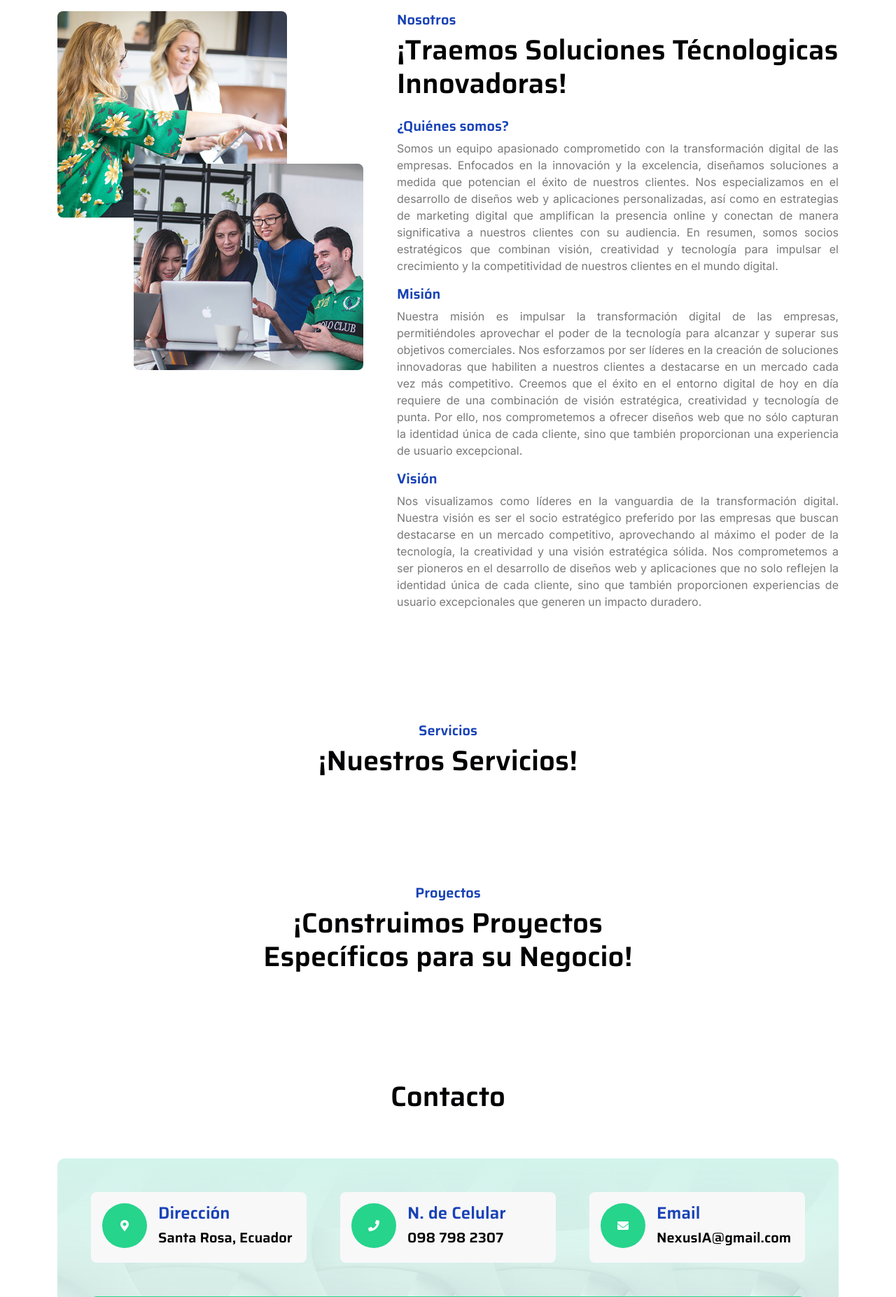
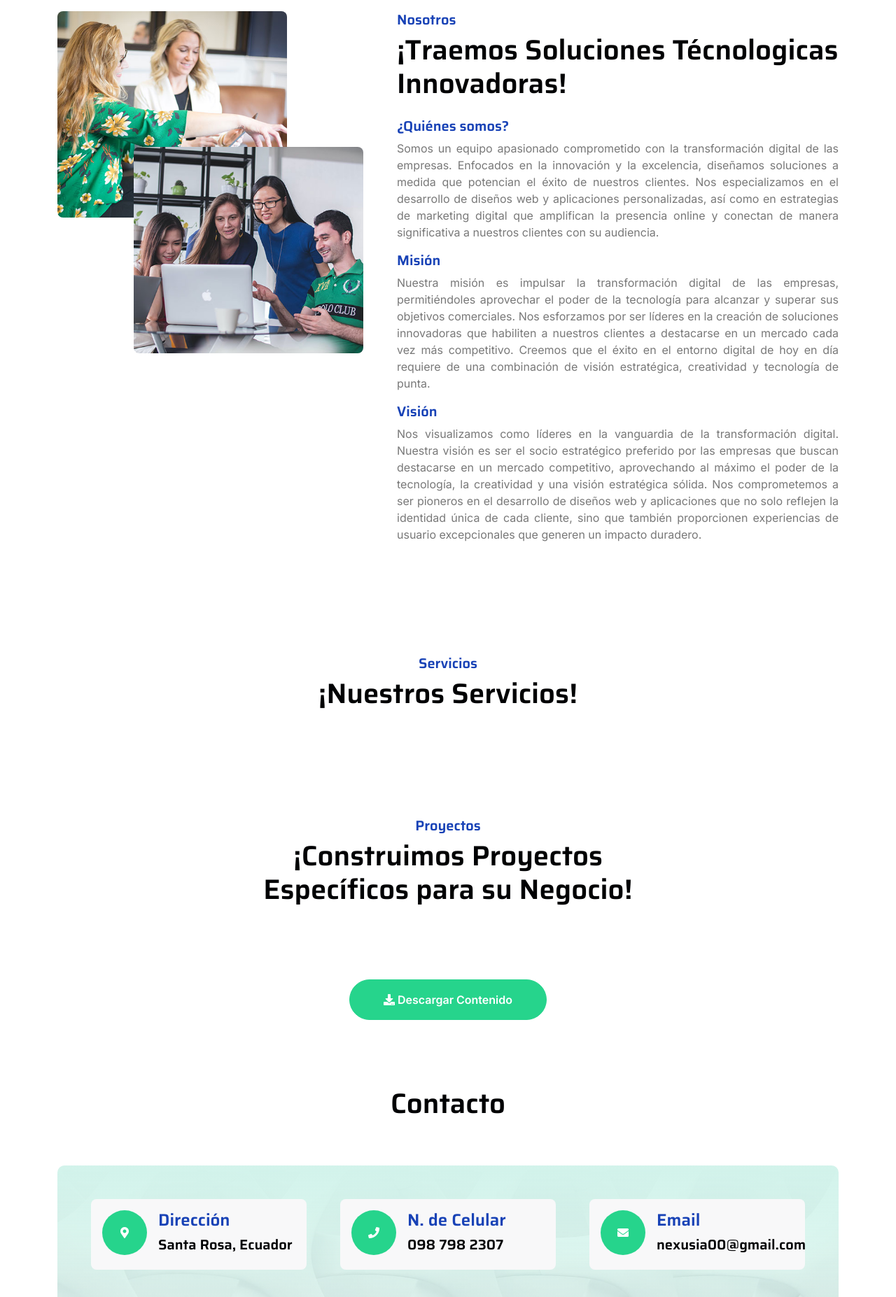
Before and after one commit to dylanQ12/nexus-ia-railway, a Django app: page / in a window 1280 px wide. Shown: the part 542-2396 px from the top of the page at 70% size. Run offline with Django 4.2, Linux system fonts and the light colour scheme; data that the repository does not hold is empty; some libraries are stand-ins or nearby versions.

Commit message:
update file home.html

```diff
--- a/dashboard/models.py
+++ b/dashboard/models.py
@@ -10,7 +10,6 @@ class Servicio(models.Model):
     fecha_creacion = models.DateTimeField(auto_now_add=True)
     fecha_modificacion = models.DateTimeField(auto_now=True)
     estado = models.BooleanField(default=True)
-    link_pdf = models.URLField(max_length=390, blank=True, null=True)
 
     def __str__(self):
         return self.titulo
--- a/dashboard/templates/services/create-service.html
+++ b/dashboard/templates/services/create-service.html
@@ -22,12 +22,6 @@
                     <label for="titulo">Título</label>
                 </div>
 
-                <div class="form-floating mb-3">
-                    <input type="text" class="form-control" name="link_pdf" id="floatingInput"
-                       placeholder="Escriba el enlace del dosier" required>
-                    <label for="link_pdf">Enlace del Dosier en PDF</label>
-                </div>
-
                 <div class="form-floating">
                     <textarea class="form-control" name="desc" placeholder="Escriba una descripción"
                         id="desc" style="height: 150px;" rows="5" required></textarea>
--- a/dashboard/templates/services/edit-service.html
+++ b/dashboard/templates/services/edit-service.html
@@ -24,12 +24,6 @@
                 </div>
 
                 <div class="form-floating mb-3">
-                    <br><input type="text" class="form-control" name="link_pdf" value="{{ service.link_pdf }}" id="floatingInput"
-                       placeholder="Escriba el enlace del dosier" required>
-                    <label for="link_pdf">Enlace del Dosier en PDF</label>
-                </div>
-
-                <div class="form-floating mb-3">
                     <textarea class="form-control" name="desc" placeholder="Escriba una descripción"
                         id="desc" style="height: 150px;" rows="5" required>{{ service.descripcion }}</textarea>
                     <label for="floatingTextarea">Descripción</label>
--- a/principal/templates/sections/home.html
+++ b/principal/templates/sections/home.html
@@ -29,8 +29,6 @@
                     Nos especializamos en el desarrollo de diseños web y aplicaciones personalizadas, así como en
                     estrategias de marketing digital que amplifican la presencia online y conectan de manera
                     significativa a nuestros clientes con su audiencia.
-                    En resumen, somos socios estratégicos que combinan visión, creatividad y tecnología para impulsar el
-                    crecimiento y la competitividad de nuestros clientes en el mundo digital.
                 </p>
                 <h5 class="text-primary">Misión</h5>
                 <p style="text-align: justify">
@@ -40,8 +38,6 @@
                     clientes a destacarse en un mercado cada vez más competitivo.
                     Creemos que el éxito en el entorno digital de hoy en día requiere de una combinación de visión
                     estratégica, creatividad y tecnología de punta.
-                    Por ello, nos comprometemos a ofrecer diseños web que no sólo capturan la identidad única de cada
-                    cliente, sino que también proporcionan una experiencia de usuario excepcional.
                     <!-- <a href="" class="btn btn-secondary rounded-pill px-5 py-3 text-white">Más Detalles</a> -->
                 <h5 class="text-primary">Visión</h5>
                 <p style="text-align: justify">
@@ -78,9 +74,6 @@
                             <p class="mb-4">
                                 {{ service.descripcion }}
                             </p>
-                            <div class="col-12 text-center"> <!-- Añadido contenedor para centrar el botón -->
-                                <a href="{{ service.link_pdf }}" download="{{ service.titulo }}.pdf" class="btn btn-secondary text-white px-5 py-3 rounded-pill"><i class="fas fa-download"></i> Descargar Dosier</a>
-                            </div>
                         </div>
                     </div>
                 </div>
@@ -128,8 +121,12 @@
         </div>
     </div>
 </div>
+
+<div class="col-12 text-center">
+    <a href="https://drive.google.com/uc?id=1KxFt5qnarHlZGxRY1FTyMq-CNTQDF1y8&export=download" download="dosier.pdf" class="btn btn-secondary text-white px-5 py-3 rounded-pill"><i class="fas fa-download"></i> Descargar Contenido</a>
+</div><br><br>
+
 {% endblock projects %}
-
 
 {% block contact %}
 <!-- Contact Start -->
@@ -181,7 +178,7 @@
                         </div>
                         <div class="ms-3">
                             <h4 class="text-primary">Email</h4>
-                            <p class="h5" target="_blank">NexusIA@gmail.com</p>
+                            <p class="h5" target="_blank">nexusia00@gmail.com</p>
                         </div>
                     </div>
                 </div>
--- a/templates/base.html
+++ b/templates/base.html
@@ -47,7 +47,7 @@
                 <div class="d-flex justify-content-between topbar">
                     <div class="top-info">
                         <small class="me-3 text-white"><a href="#"><i class="fas fa-map-marker-alt me-2 text-white"></i></a>Santa Rosa, Ecuador</small>
-                        <small class="me-3 text-white"><a href="#"><i class="fas fa-envelope me-2 text-white"></i></a>NexusIA@gmail.com</small>
+                        <small class="me-3 text-white"><a href="#"><i class="fas fa-envelope me-2 text-white"></i></a>nexusia00@gmail.com</small>
                     </div>
                     <div id="note" class="text-white d-none d-xl-flex"><small>¡Podemos ayudarle a expandir tu negocio!</small></div>
                     <div class="top-link">
@@ -213,19 +213,19 @@
                         <p class="h3 text-white">Contacto</p>
                         <div class="text-white mt-4 d-flex flex-column contact-link">
                             <p class="pb-3 text-light border-bottom border-primary"><i class="fas fa-map-marker-alt text-white me-2"></i> Santa Rosa, Ecuador</p>
-                            <p class="py-3 text-light border-bottom border-primary"><i class="fab fa-whatsapp text-white me-2"></i> 098 798 2307 </p>
-                            <p class="py-3 text-light border-bottom border-primary"><i class="fas fa-envelope text-white me-2"></i> NexusIA@gmail.com</>
+                            <p class="py-3 text-light border-bottom border-primary"><i class="fab fa-whatsapp text-white me-2"></i> 098 798 2307</p>
+                            <p class="py-3 text-light border-bottom border-primary"><i class="fas fa-envelope text-white me-2"></i> nexusia00@gmail.com</>
                         </div>
                     </div>
                 </div>
                 <hr class="text-light mt-5 mb-4">
                 <div class="row">
                     <div class="col-md-6 text-center text-md-start">
-                        <span class="text-light"><a href="#" class="text-secondary"><i class="fas fa-copyright text-secondary me-2"></i>Nexus.com</a> Todos los derechos reservados.</span>
+                        <span class="text-light"><a href="#" class="text-secondary"><i class="fas fa-copyright text-secondary me-2"></i>Nexus-ia.com. </a> Todos los derechos reservados.</span>
                     </div>
                     <div class="col-md-6 text-center text-md-end">
                         <!--/*** This template is free as long as you keep the footer author’s credit link/attribution link/backlink. If you'd like to use the template without the footer author’s credit link/attribution link/backlink, you can purchase the Credit Removal License from "https://htmlcodex.com/credit-removal". Thank you for your support. ***/-->
-                        <span class="text-light">Todos los derechos reservados <a href="https://htmlcodex.com" class="text-secondary"> HTML Codex</a> Distribuido por <a href="https://themewagon.com" class="text-secondary">ThemeWagon</a></span>
+                        <span class="text-light">Todos los derechos reservados <a href="https://htmlcodex.com" class="text-secondary"> HTML Codex</a> distribuido por <a href="https://themewagon.com" class="text-secondary">ThemeWagon</a></span>
                     </div>
                 </div>
             </div>
```
Also changed, not shown: dashboard/views.py (+0 -8 lines), nexus/settings.py (+6 -4 lines), dashboard/migrations/0014_remove_servicio_link_pdf.py (added).
